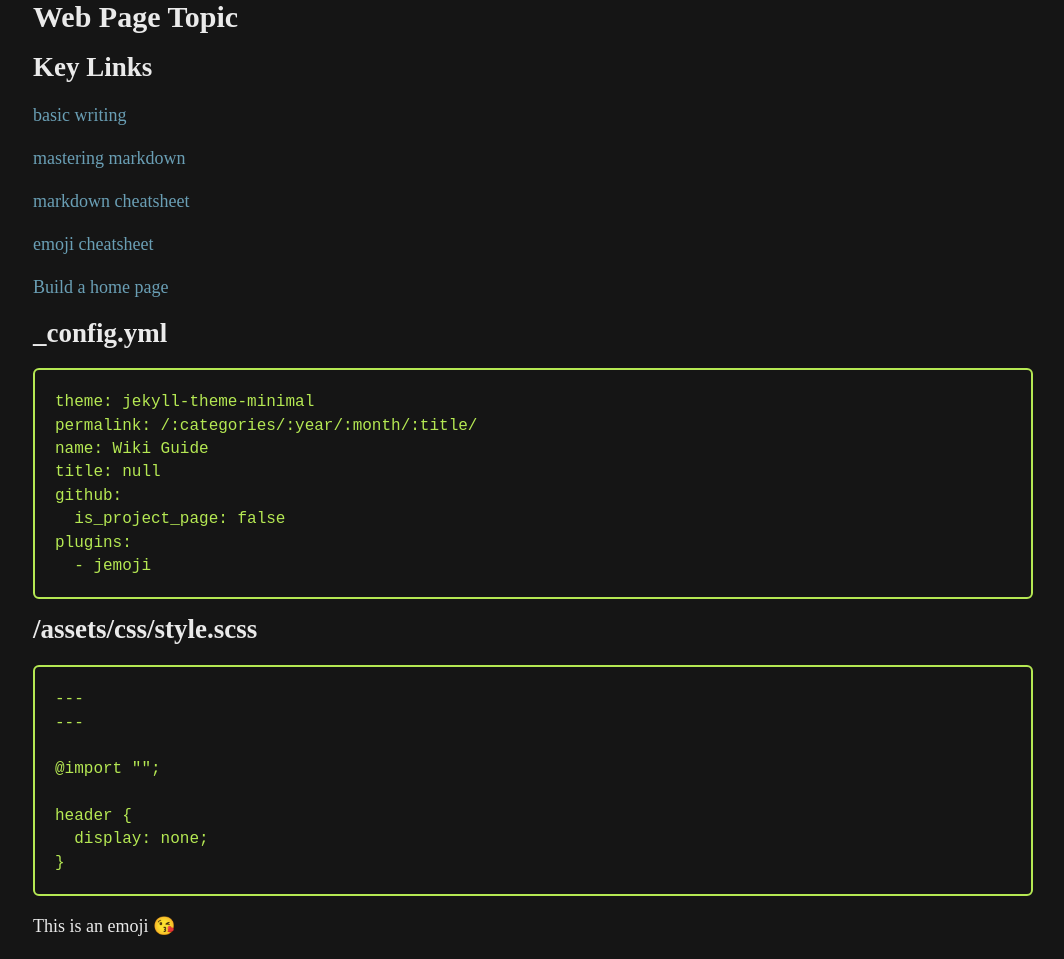
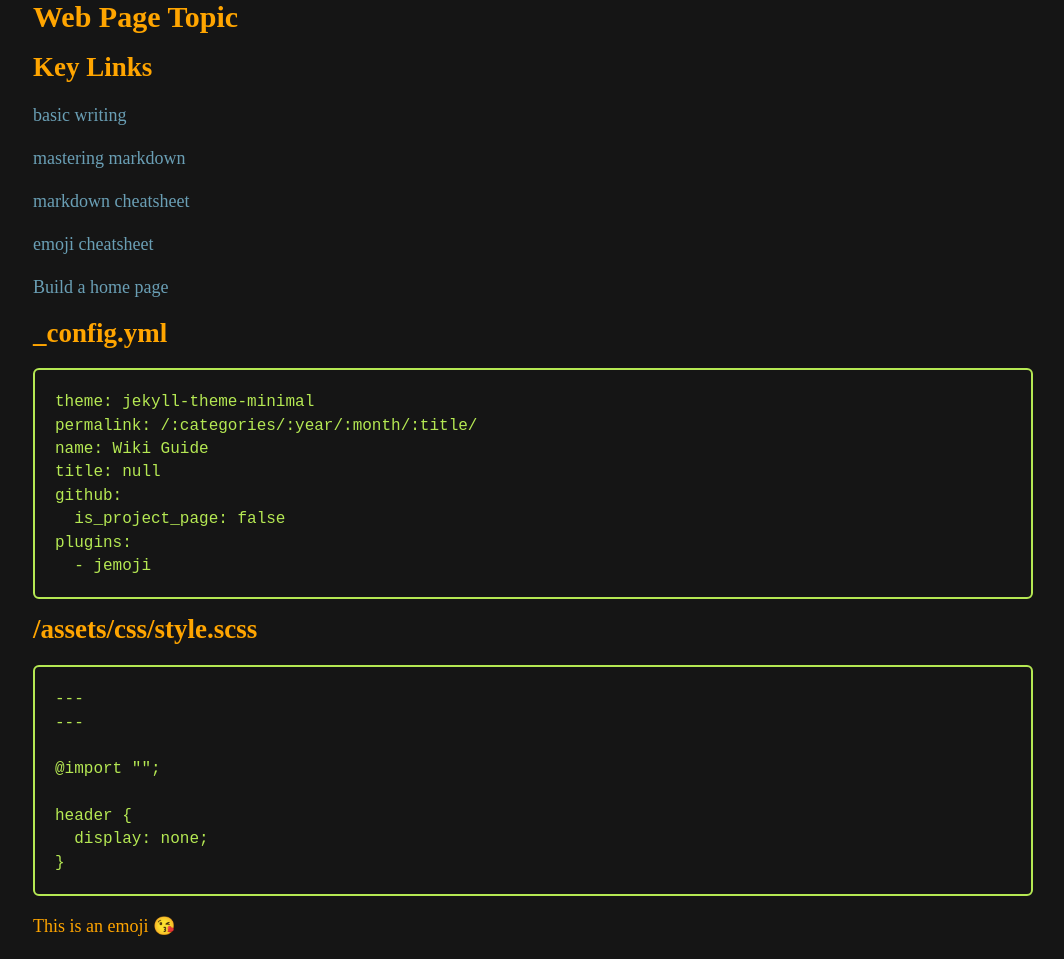
Before and after one commit to profphillips/wikibasics, a Jekyll site: the page built from index.md, in a window 1280 px wide. Shown: the whole page, without its empty margins (107-1171 px from the left). Built offline with Jekyll 4.4.1, drawn with Linux system fonts in a browser that asks for light colours; emoji names are drawn with the system emoji font; our own code applies the rules of GitHub Pages for plain Markdown files.

Commit message:
Update style.scss

```diff
--- a/assets/css/style.scss
+++ b/assets/css/style.scss
@@ -25,7 +25,7 @@ $silver-chalice: #aaa;
     $link-color: $hippie-blue; //#3090f0;
 */
 
-    $color: $gallery;
+    $color: orange; //$gallery;
     $background-color: $cod-grey;
     $pre-color: $conifer;
     $pre-background-color: $cod-grey;
```
